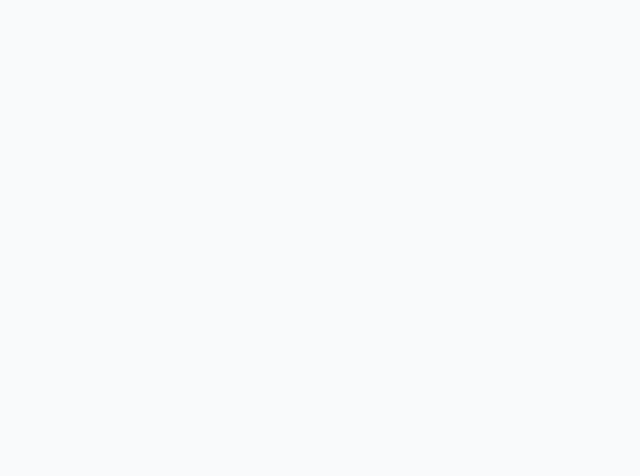
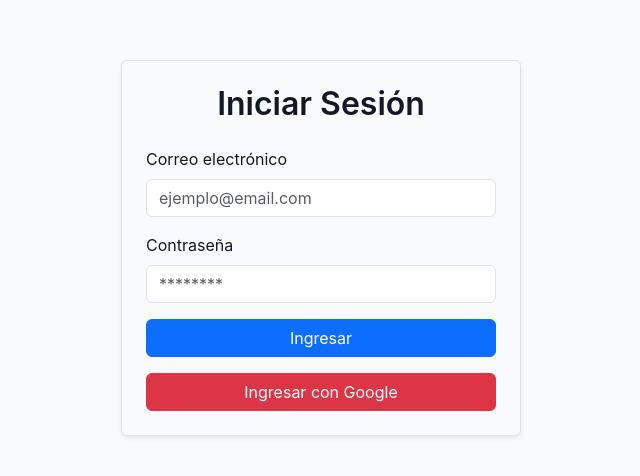
Before and after one commit to ulisesct91/qr-app, a React (Vite) app: page /login in a window 1280 px wide. Before the commit this address had no page. Shown: the part 152-628 px from the top of the page, without its empty margins (319-959 px from the left). Built offline with nearby package versions, Linux system fonts and the light colour scheme.

Commit message:
v1-login

```diff
--- a/package.json
+++ b/package.json
@@ -15,10 +15,12 @@
     "@fortawesome/free-solid-svg-icons": "^7.0.1",
     "@fortawesome/react-fontawesome": "^3.0.2",
     "bootstrap": "^5.3.8",
+    "firebase": "^12.2.1",
     "qrcode.react": "^4.2.0",
     "react": "^19.1.1",
     "react-bootstrap": "^2.10.10",
     "react-dom": "^19.1.1",
+    "react-firebase-hooks": "^5.1.1",
     "react-router-dom": "^7.8.2",
     "styled-components": "^6.1.19"
   },
--- a/src/App.jsx
+++ b/src/App.jsx
@@ -4,11 +4,15 @@ import { BrowserRouter as Router, Routes, Route } from "react-router-dom";
 // Páginas admin
 import Home from "./pages/Home/Home.jsx";
 import RestaurantDetail from "./pages/RestaurantDetail/RestaurantDetail.jsx";
-import RestaurantMenu from "./pages/RestaurantMenu/RestaurantMenu.jsx";
 
 // Páginas públicas
 import Landing from "./pages/Landing/Landing.jsx";
 import DemoMenu from "./pages/DemoMenu/DemoMenu.jsx";
+import Login from "./pages/Login/Login.jsx";
+import RestaurantMenu from "./pages/RestaurantMenu/RestaurantMenu.jsx";
+
+// Protecciones
+import PrivateRoute from "./components/PrivateRoute.jsx";
 
 function App() {
   return (
@@ -17,11 +21,26 @@ function App() {
         {/* Público */}
         <Route path="/" element={<Landing />} />
         <Route path="/demo/:id" element={<DemoMenu />} />
-
-        {/* Admin */}
-        <Route path="/admin" element={<Home />} />
-        <Route path="/restaurante/:slug" element={<RestaurantDetail />} />
-        <Route path="/menu/:slug" element={<RestaurantMenu />} />
+        <Route path="/menu/:slug" element={<RestaurantMenu />} />{" "}
+        {/* 👈 público */}
+        <Route path="/login" element={<Login />} />
+        {/* Admin - protegidas */}
+        <Route
+          path="/admin"
+          element={
+            <PrivateRoute>
+              <Home />
+            </PrivateRoute>
+          }
+        />
+        <Route
+          path="/restaurante/:slug"
+          element={
+            <PrivateRoute>
+              <RestaurantDetail />
+            </PrivateRoute>
+          }
+        />
       </Routes>
     </Router>
   );
--- /dev/null
+++ b/src/components/LogoutButton.jsx
@@ -0,0 +1,26 @@
+import React from "react";
+import { Button } from "react-bootstrap";
+import { auth } from "../firebase";
+import { signOut } from "firebase/auth";
+import { useNavigate } from "react-router-dom";
+
+function LogoutButton() {
+  const navigate = useNavigate();
+
+  const handleLogout = async () => {
+    try {
+      await signOut(auth);
+      navigate("/login"); // redirige al login
+    } catch (error) {
+      console.error("Error al cerrar sesión", error);
+    }
+  };
+
+  return (
+    <Button variant="outline-danger" onClick={handleLogout}>
+      Cerrar sesión
+    </Button>
+  );
+}
+
+export default LogoutButton;
--- a/src/components/PrivateRoute.jsx
+++ b/src/components/PrivateRoute.jsx
@@ -1,17 +1,36 @@
+import React from "react";
 import { Navigate } from "react-router-dom";
-import { useAuth } from "../context/AuthContext";
+import { auth } from "../firebase";
+import { useAuthState } from "react-firebase-hooks/auth";
+
+// Lista blanca de correos autorizados
+const allowedEmails = [
+  "ulisesct91@gmail.com",
+  "david.toscanoruiz@gmail.com@gmail.com",
+];
 
 function PrivateRoute({ children }) {
-  const { user, loading } = useAuth();
+  const [user, loading] = useAuthState(auth);
 
   if (loading) {
-    return <div>Cargando...</div>; // 👈 aquí puedes poner un spinner
+    return <p className="text-center mt-5">Cargando...</p>;
   }
 
+  // Si no hay usuario, redirigimos al login
   if (!user) {
     return <Navigate to="/login" replace />;
   }
 
+  // Si el email no está en la lista blanca, acceso denegado
+  if (!allowedEmails.includes(user.email)) {
+    return (
+      <h2 className="text-center mt-5 text-danger">
+        Acceso denegado. Este usuario no tiene permisos de administrador.
+      </h2>
+    );
+  }
+
+  // Si todo bien, renderizamos la ruta
   return children;
 }
 
--- /dev/null
+++ b/src/firebase.js
@@ -0,0 +1,19 @@
+// Importamos funciones necesarias del SDK de Firebase
+import { initializeApp } from "firebase/app";
+import { getAuth } from "firebase/auth";
+
+// 🔹 Copia aquí tu configuración desde Firebase Console
+const firebaseConfig = {
+  apiKey: "AIzaSyAN19MIGKFfzKsAokMUocaL4zw5PigIcow",
+  authDomain: "qr-menus-8503a.firebaseapp.com",
+  projectId: "qr-menus-8503a",
+  storageBucket: "qr-menus-8503a.firebasestorage.app",
+  messagingSenderId: "186735377480",
+  appId: "1:186735377480:web:ef290b0b8b9231bc532c7d",
+};
+
+// Inicializamos Firebase
+const app = initializeApp(firebaseConfig);
+
+// Exportamos la instancia de Auth para usarla en React
+export const auth = getAuth(app);
--- a/src/pages/Home/Home.jsx
+++ b/src/pages/Home/Home.jsx
@@ -1,18 +1,26 @@
 import React from "react";
 import { Link } from "react-router-dom";
 import data from "../../data/restaurantes.json";
-import { Container, Table, Button } from "react-bootstrap";
+import { Container, Table, Button, Row, Col } from "react-bootstrap";
 import { FontAwesomeIcon } from "@fortawesome/react-fontawesome";
 import { faUtensils } from "@fortawesome/free-solid-svg-icons";
+import LogoutButton from "../../components/LogoutButton"; // 👈 importar botón
 
 function Home() {
   return (
     <Container className="py-5">
-      <h1 className="mb-4 text-center">
-        <FontAwesomeIcon icon={faUtensils} className="me-2 text-primary" />
-        Restaurantes
-      </h1>
+      {/* Encabezado con título y botón logout */}
+      <Row className="mb-4">
+        <Col className="d-flex justify-content-between align-items-center">
+          <h1 className="mb-0">
+            <FontAwesomeIcon icon={faUtensils} className="me-2 text-primary" />
+            Restaurantes
+          </h1>
+          <LogoutButton /> {/* 👈 aquí agregamos el botón */}
+        </Col>
+      </Row>
 
+      {/* Tabla de restaurantes */}
       <div className="table-responsive">
         <Table striped bordered hover className="align-middle">
           <thead className="table-dark text-center">
--- /dev/null
+++ b/src/pages/Login/Login.jsx
@@ -0,0 +1,85 @@
+import React, { useState } from "react";
+import { useNavigate } from "react-router-dom";
+import { Container, Form, Button, Alert } from "react-bootstrap";
+import { auth } from "../../firebase";
+import {
+  signInWithEmailAndPassword,
+  signInWithPopup,
+  GoogleAuthProvider,
+} from "firebase/auth";
+
+function Login() {
+  const [email, setEmail] = useState("");
+  const [password, setPassword] = useState("");
+  const [error, setError] = useState("");
+  const navigate = useNavigate();
+
+  // 🔹 Login con email y contraseña
+  const handleEmailLogin = async (e) => {
+    e.preventDefault();
+    try {
+      await signInWithEmailAndPassword(auth, email, password);
+      navigate("/admin"); // redirige al panel admin
+    } catch (err) {
+      setError("Credenciales inválidas o usuario no registrado.");
+    }
+  };
+
+  // 🔹 Login con Google
+  const handleGoogleLogin = async () => {
+    const provider = new GoogleAuthProvider();
+    try {
+      await signInWithPopup(auth, provider);
+      navigate("/admin");
+    } catch (err) {
+      setError("Error al iniciar sesión con Google.");
+    }
+  };
+
+  return (
+    <Container className="d-flex justify-content-center align-items-center vh-100">
+      <div
+        className="p-4 border rounded shadow-sm"
+        style={{ maxWidth: "400px", width: "100%" }}
+      >
+        <h2 className="text-center mb-4">Iniciar Sesión</h2>
+
+        {error && <Alert variant="danger">{error}</Alert>}
+
+        <Form onSubmit={handleEmailLogin}>
+          <Form.Group className="mb-3" controlId="formEmail">
+            <Form.Label>Correo electrónico</Form.Label>
+            <Form.Control
+              type="email"
+              placeholder="ejemplo@email.com"
+              value={email}
+              onChange={(e) => setEmail(e.target.value)}
+              required
+            />
+          </Form.Group>
+
+          <Form.Group className="mb-3" controlId="formPassword">
+            <Form.Label>Contraseña</Form.Label>
+            <Form.Control
+              type="password"
+              placeholder="********"
+              value={password}
+              onChange={(e) => setPassword(e.target.value)}
+              required
+            />
+          </Form.Group>
+
+          <Button variant="primary" type="submit" className="w-100 mb-3">
+            Ingresar
+          </Button>
+        </Form>
+
+        <Button variant="danger" onClick={handleGoogleLogin} className="w-100">
+          Ingresar con Google
+        </Button>
+      </div>
+    </Container>
+  );
+}
+
+export default Login;
--- a/src/pages/RestaurantDetail/RestaurantDetail.jsx
+++ b/src/pages/RestaurantDetail/RestaurantDetail.jsx
@@ -1,7 +1,7 @@
 import React, { useState } from "react";
 import { useParams, Link } from "react-router-dom";
 import data from "../../data/restaurantes.json";
-import templates from "../../data/templates.json"; // ✅ importamos templates
+import templates from "../../data/templates.json";
 import { Container, Row, Col, Button, ListGroup, Form } from "react-bootstrap";
 import { QRCodeCanvas } from "qrcode.react";
 import { FontAwesomeIcon } from "@fortawesome/react-fontawesome";
@@ -17,12 +17,12 @@ import {
   faFacebook,
   faTiktok,
 } from "@fortawesome/free-brands-svg-icons";
+import LogoutButton from "../../components/LogoutButton"; // 👈 botón logout
 
 function RestaurantDetail() {
   const { slug } = useParams();
   const restaurante = data.find((r) => r.slug === slug);
 
-  // estado local para template seleccionado
   const [selectedTemplate, setSelectedTemplate] = useState(
     restaurante?.template || "classic"
   );
@@ -35,6 +35,14 @@ function RestaurantDetail() {
 
   return (
     <Container className="py-5">
+      {/* Encabezado con nombre + logout */}
+      <Row className="mb-4">
+        <Col className="d-flex justify-content-between align-items-center">
+          <h1 className="mb-0">{restaurante.nombre}</h1>
+          <LogoutButton /> {/* 👈 botón de cerrar sesión */}
+        </Col>
+      </Row>
+
       <Row className="mb-4">
         <Col md={4} className="text-center">
           <img
@@ -44,7 +52,6 @@ function RestaurantDetail() {
           />
         </Col>
         <Col md={8}>
-          <h1>{restaurante.nombre}</h1>
           <p className="text-muted">{restaurante.tagline}</p>
 
           <ListGroup variant="flush">
@@ -73,6 +80,7 @@ function RestaurantDetail() {
             </ListGroup.Item>
           </ListGroup>
 
+          {/* Redes sociales */}
           <div className="mt-3">
             {restaurante.redes.instagram && (
               <a
@@ -127,13 +135,13 @@ function RestaurantDetail() {
         </Col>
       </Row>
 
+      {/* QR y botón para ver menú */}
       <Row className="mt-5">
         <Col md={6} className="text-center">
           <h4>
             <FontAwesomeIcon icon={faQrcode} className="me-2" />
             Escanea el QR
           </h4>
-          {/* El QR apunta al menú con el template seleccionado */}
           <QRCodeCanvas
             value={`${menuUrl}?template=${selectedTemplate}`}
             size={200}
```
Also changed, not shown: 1 other file (tests, documents, lock files or other folders).
